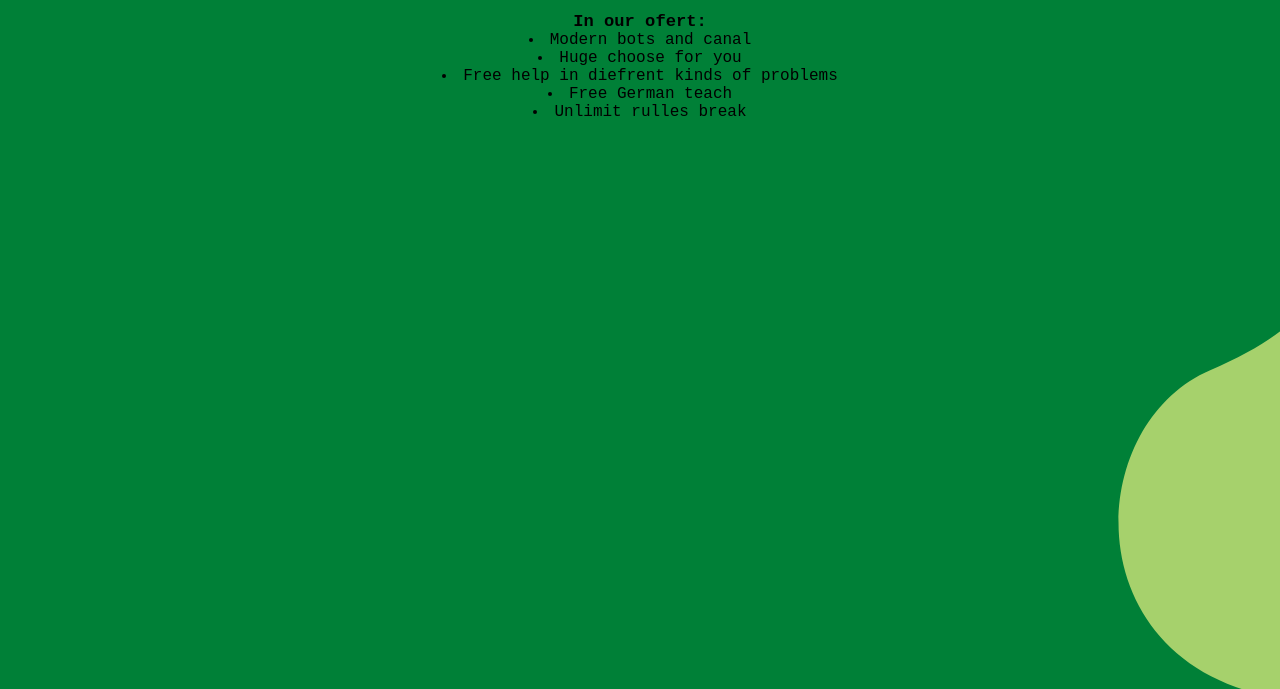
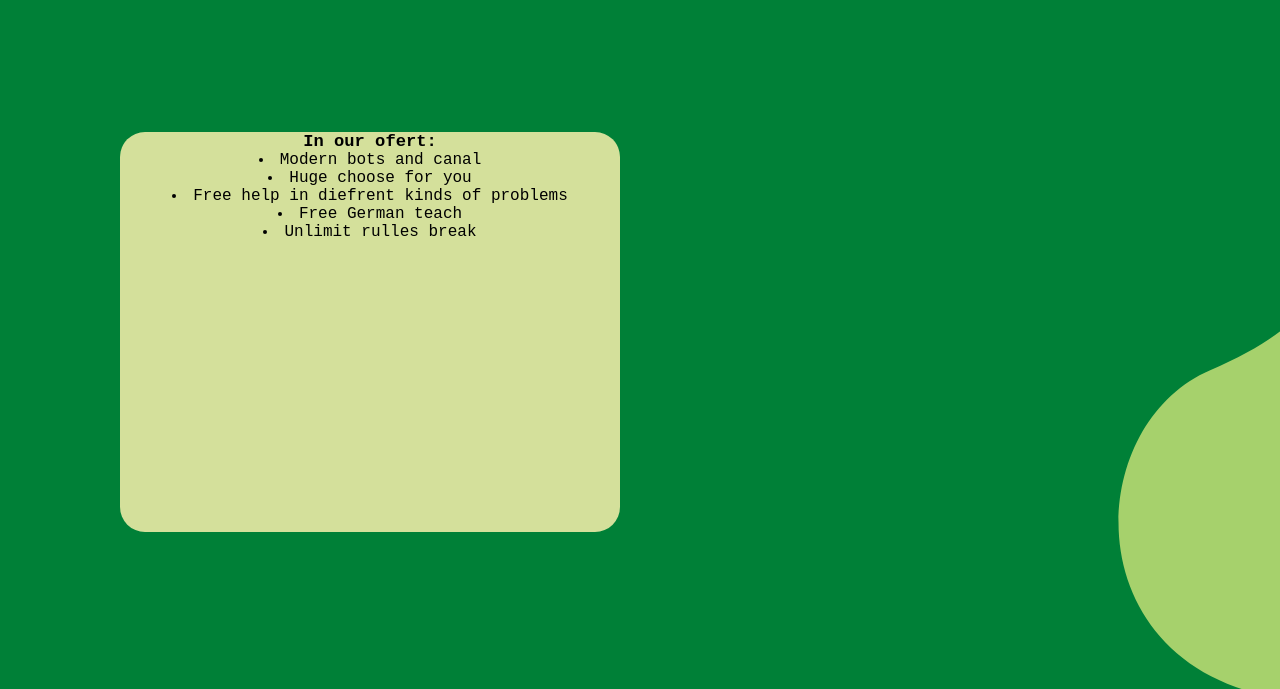
Before and after one commit to MTRXO/Discord-page, a plain HTML site: page index.html in a window 1280 px wide. Shown: the part 111-800 px from the top of the page. Drawn offline with Linux system fonts and the light colour scheme.

Commit message:
ofert in box

```diff
--- a/style.css
+++ b/style.css
@@ -10,10 +10,18 @@
 
 .ofert {
     text-align: center;
-    margin-left: auto;
     font-size: large;
     margin-top: auto;
-    font-family: system-ui, -apple-system, BlinkMacSystemFont, 'Segoe UI', Roboto, Oxygen, Ubuntu, Cantarell, 'Open Sans', 'Helvetica Neue', sans-serif
+    font-family: system-ui, -apple-system, BlinkMacSystemFont, 'Segoe UI', Roboto, Oxygen, Ubuntu, Cantarell, 'Open Sans', 'Helvetica Neue', sans-serif;
+    width: 500px;
+    height: 400px;
+    margin: 120px;
+    background: #D4E09B;
+    position: absolute;
+    border-radius: 25px;
+
+
+
 }
 
 * {
@@ -42,6 +50,7 @@ ul li a {
     text-align: center;
     font-size: 20px;
 
+
 }
 
 ul li ul.dropdown li {
@@ -68,3 +77,11 @@ ul li:hover ul.dropdown {
 .firstsection {
     text-align: right;
 }
+
+.ctext {
+    text-align: left;
+}
+
+.btext {
+    text-align: right;
+}
```
